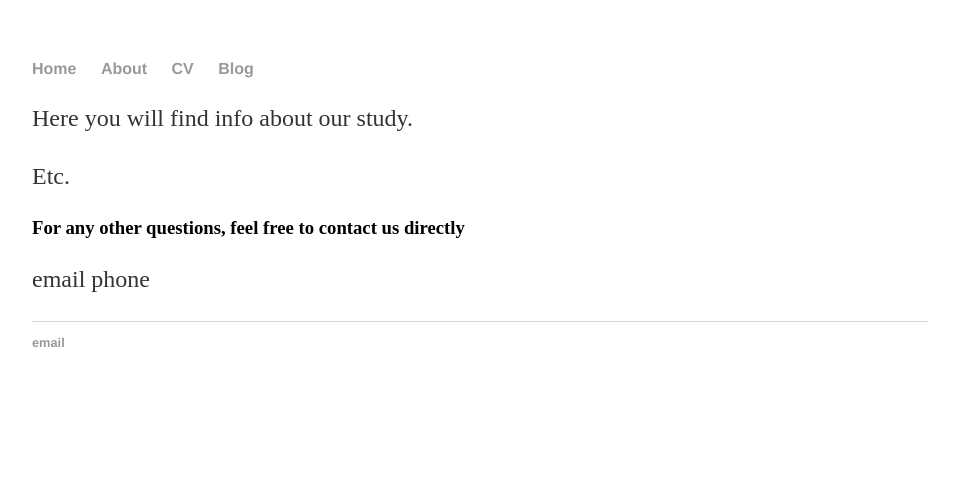
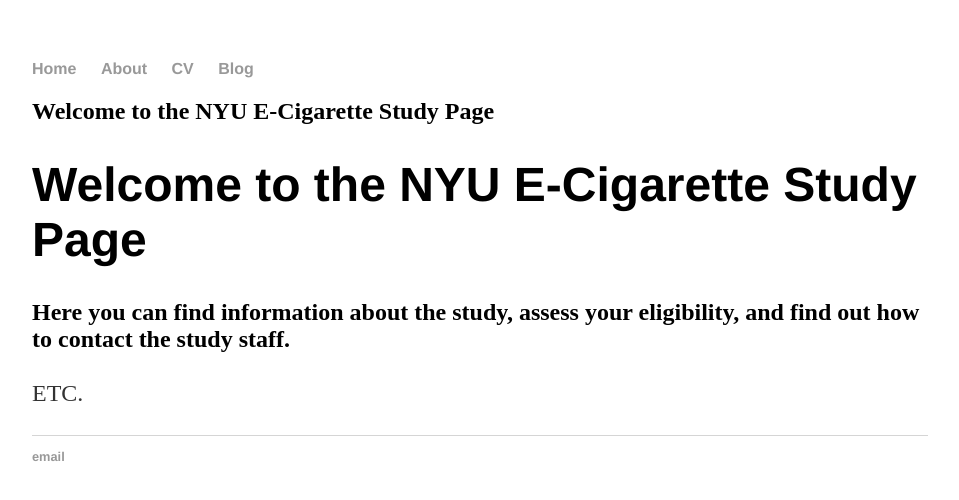
Before and after one commit to nyu-mhealth/juul_study_page, a Jekyll site: the page built from index.md, in a window 1280 px wide. Shown: the top 500 px of the page, without its empty margins (160-1119 px from the left). Built offline with Jekyll 4.4.1, drawn with Linux system fonts in a browser that asks for light colours; our own code applies the rules of GitHub Pages for plain Markdown files.

Commit message:
Update index.md

```diff
--- a/index.md
+++ b/index.md
@@ -1,8 +1,5 @@
+# Welcome to the NYU E-Cigarette Study Page
 
+## Here you can find information about the study, assess your eligibility, and find out how to contact the study staff.
 
-Here you will find info about our study.
-
-Etc.
-
-### For any other questions, feel free to contact us directly
-email phone
+ETC.
```
